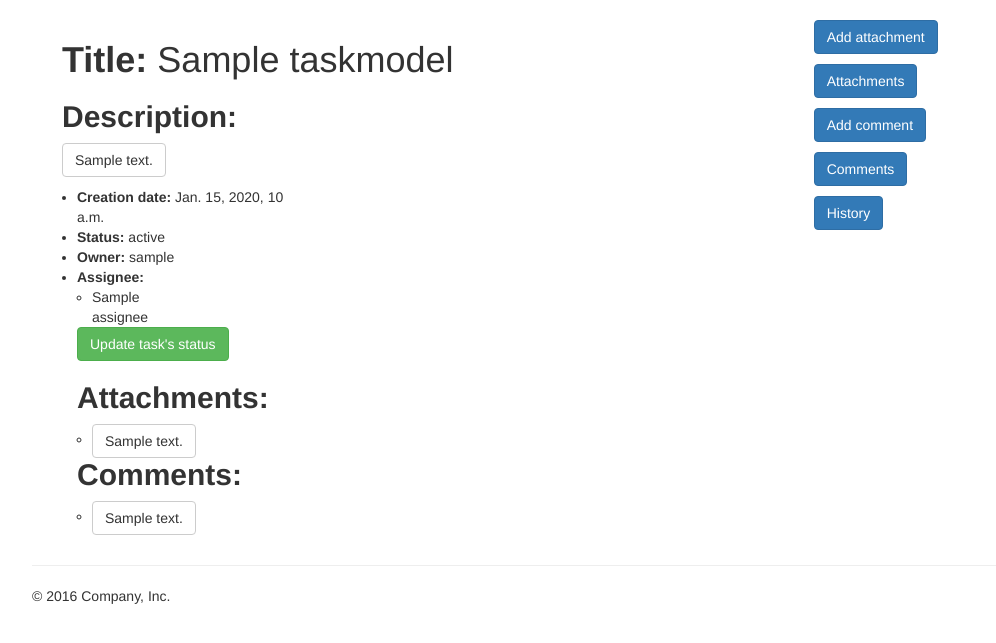
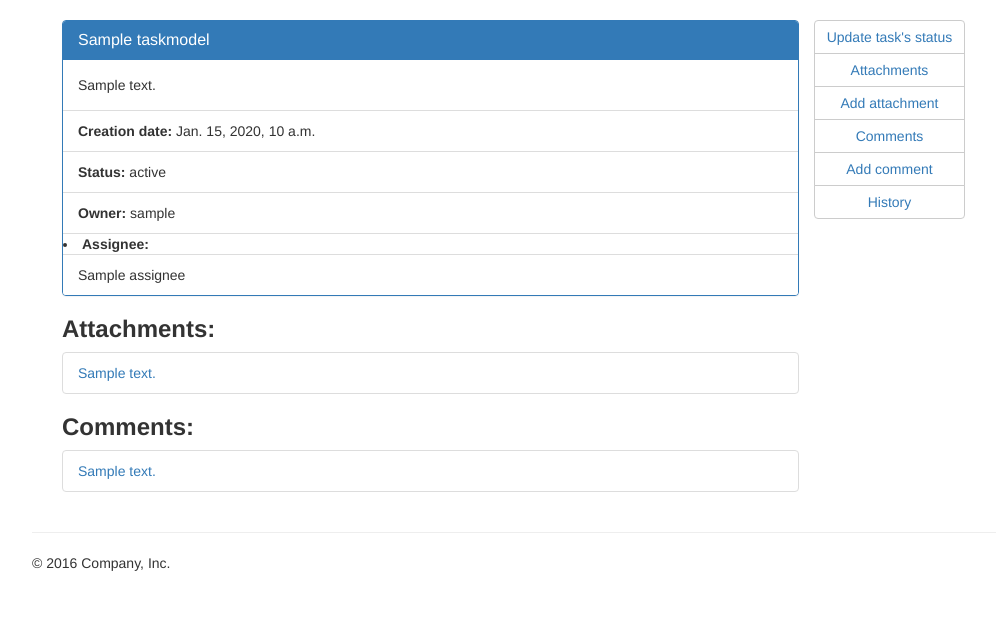
Before and after one commit to ilitvinoff/task-trackerapp, a Django app: template trackerapp/templates/trackerapp/taskmodel_detail.html in a window 1280 px wide. Shown: the part 65-708 px from the top of the page, without its empty margins (38-1034 px from the left). Run offline with Django 3.2, Linux system fonts and the light colour scheme; the template is opened without the code that fills it: most values are stand-ins (such as "Sample title", 1, 10 or a date in 2020); some libraries are stand-ins or nearby versions.

Commit message:
history for task via web and api - done. start improve front end

```diff
--- a/requirements.txt
+++ b/requirements.txt
@@ -11,3 +11,4 @@ drf-yasg==1.20.0
 coverage==5.5
 freezegun==1.1.0
 django-simple-history==3.0.0
+diff-match-patch==20200713
--- a/tasktracker/urls.py
+++ b/tasktracker/urls.py
@@ -25,7 +25,7 @@ from rest_framework_simplejwt.views import (
 )
 
 from trackerapp import apiviews
-from trackerapp.apiviews import AttachmentViewSet, MessageViewSet
+from trackerapp.apiviews import AttachmentViewSet, MessageViewSet, TaskHistoryViewSet
 from .yasg import urlpatterns as yasg_urls
 
 router = routers.DefaultRouter()
@@ -47,6 +47,7 @@ urlpatterns = [
         path('', include(router.urls)),
         path('task/<pk>/attachments/', AttachmentViewSet.as_view({'get': 'list'}), name='task-attachment-list-api'),
         path('task/<pk>/messages/', MessageViewSet.as_view({'get': 'list'}), name='task-message-list-api'),
+        path('task/<pk>/history/', TaskHistoryViewSet.as_view({'get': 'list'}), name='task-history-list-api'),
         path("auth/", include("rest_framework.urls", namespace="rest_framework")),
         path("token/", include([
             path("", TokenObtainPairView.as_view(), name="token_obtain_pair"),
--- a/trackerapp/models.py
+++ b/trackerapp/models.py
@@ -188,6 +188,9 @@ class Attachment(models.Model):
     def get_assignee(self):
         return self.task.assignee
 
+    def __str__(self):
+        return self.file.name
+
     class Meta:
         ordering = [
             "creation_date"
--- a/trackerapp/permissions.py
+++ b/trackerapp/permissions.py
@@ -104,9 +104,9 @@ class IsOwnerOrAssigneePermissionRequiredMixin(PermissionRequiredMixin):
                 raise NotImplemented("invalid permission class model")
 
             if not (request.user == owner or request.user == assigned_user):
-                return self.handle_no_permission()
+                return self.handle_no_permission("U r not assignee/owner of wanted object")
 
             return super().dispatch(request, *args, **kwargs)
 
         except Exception:
-            raise PermissionDenied("Bad request. Have no permission. No assigned user/owner found.")
+            raise PermissionDenied("Bad request.")
--- a/trackerapp/templates/trackerapp/taskmodel_detail.html
+++ b/trackerapp/templates/trackerapp/taskmodel_detail.html
@@ -4,65 +4,83 @@
     {% comment %} Task body {% endcomment %}
     {% if taskmodel %}
         <div class="col-md-10">
-            <h1><strong>Title:</strong> {{ taskmodel.title }}</h1>
-            <h2><strong>Description:</strong></h2>
-            <p class="btn btn-default">{{ taskmodel.description }}</p>
-            <p>
-                <ul class="col-md-4">
-                    <li><strong>Creation date:</strong> {{ taskmodel.creation_date }} </li>
-                    <li><strong>Status:</strong> {{ taskmodel.status }}</li>
-                    <li><strong>Owner:</strong> {{ taskmodel.owner.username }}</li>
+            <div class="panel panel-primary">
+                <div class="panel-heading">
+                    <h2 class="panel-title">{{ taskmodel.title }}</h2>
+                </div>
+                <div class="panel-body">
+                    {{ taskmodel.description }}
+                </div>
 
+                <ul class="list-group">
+                    <li class="list-group-item"><strong>Creation date:</strong> {{ taskmodel.creation_date }} </li>
+                    <li class="list-group-item"><strong>Status:</strong> {{ taskmodel.status }}</li>
+                    <li class="list-group-item"><strong>Owner:</strong> {{ taskmodel.owner.username }}</li>
+                </ul>
 
-                    {% comment %} If assigned to somebody {% endcomment %}
                 {% if taskmodel.assignee %}
                     <li><strong>Assignee:</strong></li>
-                        <ul class="col-md-4">
-                            <li>
+                    <ul class="list-group">
+                        <li class="list-group-item">
                             {{ taskmodel.assignee }}
                         </li>
                     </ul>
-                        <p><a class="btn btn-success" href="{% url 'update-task-status' pk=taskmodel.pk %}">Update
-                            task's
-                            status</a></p>
                 {% endif %}
 
+            </div>
+
             {% if attachment_list %}
-                <h2><strong>Attachments:</strong></h2>
-                <ul class="col-md-8">
+                <h3><strong>Attachments:</strong></h3>
+                <ul class="list-group">
                     {% for attachment in attachment_list %}
-                        <li><a class="btn btn-default"
-                               href="{% url 'attach-detail' pk=attachment.pk %}">{{ attachment.get_title_from_description }}</a>
+                        <li class="list-group-item">
+                            <a href="{% url 'attach-detail' pk=attachment.pk %}">{{ attachment.get_title_from_description }}</a>
                         </li>
                     {% endfor %}
                 </ul>
             {% endif %}
 
             {% if object_list %}
-                <h2><strong>Comments:</strong></h2>
-                <ul class="col-md-8">
+                <h3><strong>Comments:</strong></h3>
+                <ul class="list-group">
                     {% for message in object_list %}
-                        <li><a class="btn btn-default"
+                        <li class="list-group-item"><a
                                 href="{% url 'comment-detail' pk=message.pk %}">{{ message.get_title_from_description }}</a>
                         </li>
                     {% endfor %}
                 </ul>
             {% endif %}
-            </ul>
+
         </div>
 
+
+
         {% comment %} If current user owner, then let him edit task  {% endcomment %}
+        <div class="btn-group-vertical" role="group" aria-label="...">
+
             {% if user == taskmodel.owner %}
-            <p><a class="btn btn-success" href="{% url 'update-task' pk=taskmodel.pk %}">Edit task</a></p>
+                <button type="button" class="btn btn-default"><a href="{% url 'update-task' pk=taskmodel.pk %}">Edit
+                    task</a></button>
             {% endif %}
 
-        <p><a class="btn btn-primary" role="button" href="{% url 'attach-create' pk=taskmodel.pk %}">Add attachment</a>
-        </p>
-        <p><a class="btn btn-primary" role="button" href="{% url 'attach-list' pk=taskmodel.pk %}">Attachments</a></p>
-        <p><a class="btn btn-primary" role="button" href="{% url 'message-create' pk=taskmodel.pk %}">Add comment</a>
-        </p>
-        <p><a class="btn btn-primary" role="button" href="{% url 'comment-list' pk=taskmodel.pk %}">Comments</a></p>
-        <p><a class="btn btn-primary" role="button" href="{% url 'history-list' pk=taskmodel.pk %}">History</a></p>
+            <button type="button" class="btn btn-default"><a href="{% url 'update-task-status' pk=taskmodel.pk %}">Update
+                task's status</a></button>
+
+            <button type="button" class="btn btn-default"><a
+                    href="{% url 'attach-list' pk=taskmodel.pk %}">Attachments</a></button>
+
+            <button type="button" class="btn btn-default"><a href="{% url 'attach-create' pk=taskmodel.pk %}">Add
+                attachment</a></button>
+
+            <button type="button" class="btn btn-default"><a
+                    href="{% url 'comment-list' pk=taskmodel.pk %}">Comments</a></button>
+
+            <button type="button" class="btn btn-default"><a href="{% url 'message-create' pk=taskmodel.pk %}">Add
+                comment</a></button>
+
+            <button type="button" class="btn btn-default"><a href="{% url 'task-history-list' pk=taskmodel.pk %}">History</a>
+            </button>
+        </div>
 
     {% else %}
         <h2>There is no such task in your list</h2>
--- a/trackerapp/urls.py
+++ b/trackerapp/urls.py
@@ -28,7 +28,7 @@ urlpatterns = [
                 path("", views.AttachmentList.as_view(), name="attach-list"),
                 path("create/", views.AttachmentCreate.as_view(), name="attach-create")
             ])),
-            path("history/", views.TaskHistoryListView.as_view(), name="history-list")
+            path("history/", views.TaskHistoryListView.as_view(), name="task-history-list")
         ]))
     ])),
 
```
Also changed, not shown: trackerapp/apiviews.py (+10 -3 lines), trackerapp/extended_generics.py (+50 -1 lines), trackerapp/serializers.py (+17 -3 lines), trackerapp/templates/trackerapp/task_history.html (+33 -19 lines), trackerapp/views.py (+2 -20 lines), trackerapp/migrations/0036_auto_20210423_0716.py, trackerapp/migrations/0037_auto_20210423_0740.py, trackerapp/migrations/0038_auto_20210423_1155.py, trackerapp/migrations/0039_auto_20210423_1254.py. Lines whose indentation alone changed are shown as unchanged.
